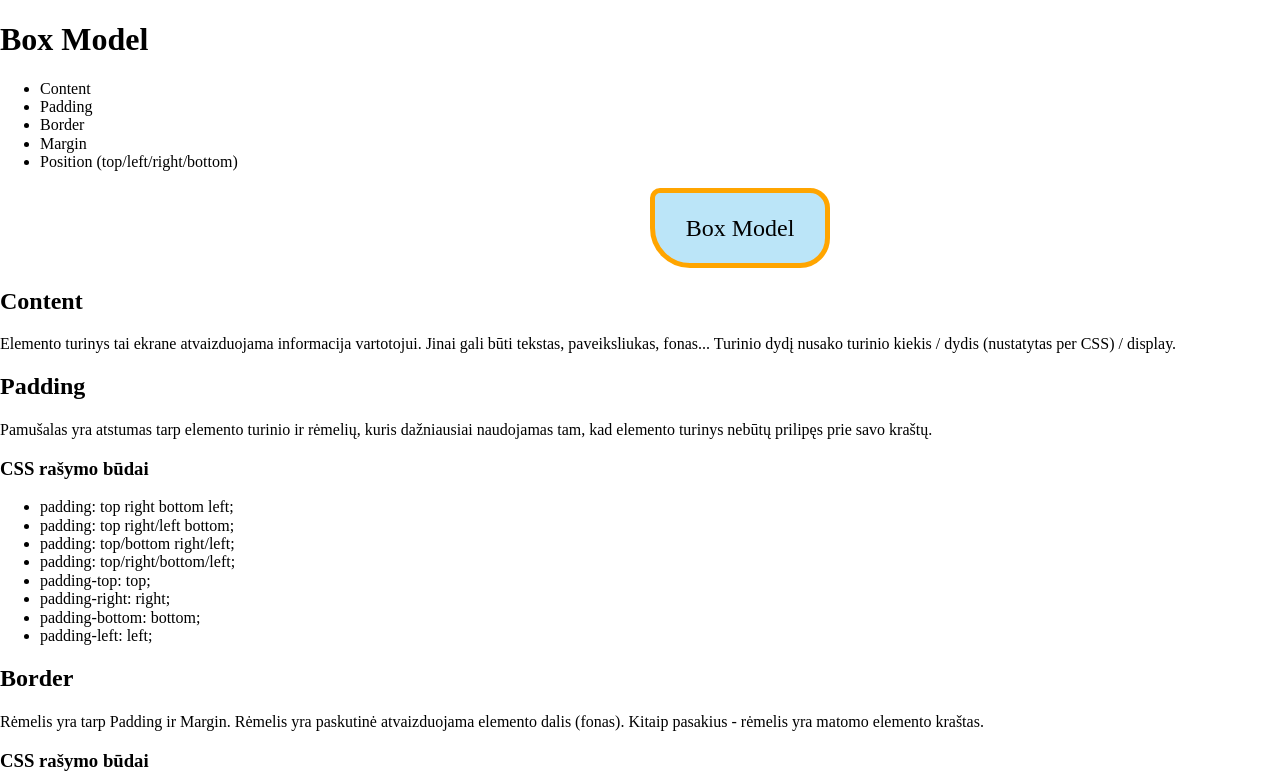
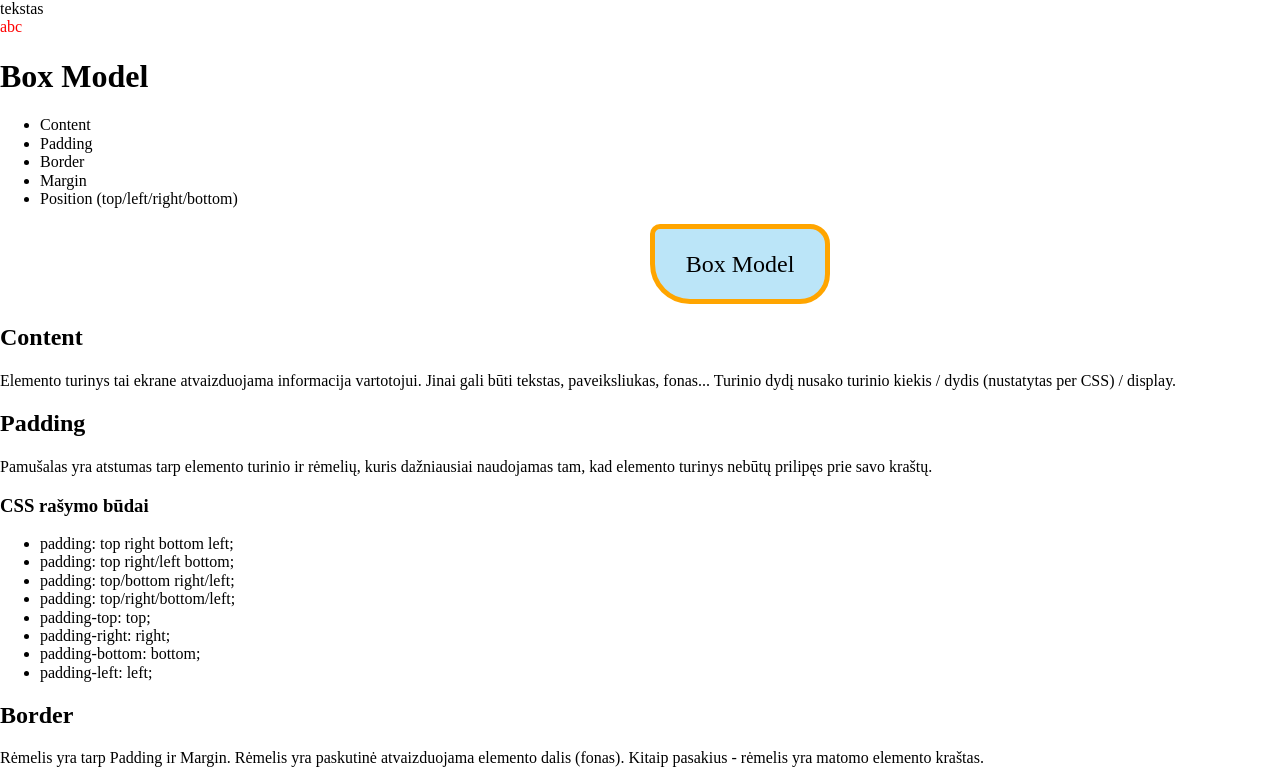
Before and after one commit to BanRokas/TS13, a plain HTML site: page HTML CSS/06 paskaita - 10.17 - Box Model/index.html in a window 1280 px wide. Shown: the top 784 px of the page. Drawn offline with nearby package versions, Linux system fonts and the light colour scheme.

Commit message:
hind for dropdown

```diff
--- a/HTML CSS/06 paskaita - 10.17 - Box Model/index.html
+++ b/HTML CSS/06 paskaita - 10.17 - Box Model/index.html
@@ -9,7 +9,10 @@
 </head>
 <body>
   <header>
-
+    <div class="menu">
+      tekstas
+      <div class="drop">abc</div>
+    </div>
   </header>
   <main>
     <section id="boxModel">
--- a/HTML CSS/06 paskaita - 10.17 - Box Model/styles/main.css
+++ b/HTML CSS/06 paskaita - 10.17 - Box Model/styles/main.css
@@ -32,3 +32,7 @@ body{
   background-color: red;
   color: white;
 }
+
+.menu:hover .drop{
+  color: red;
+}
```
